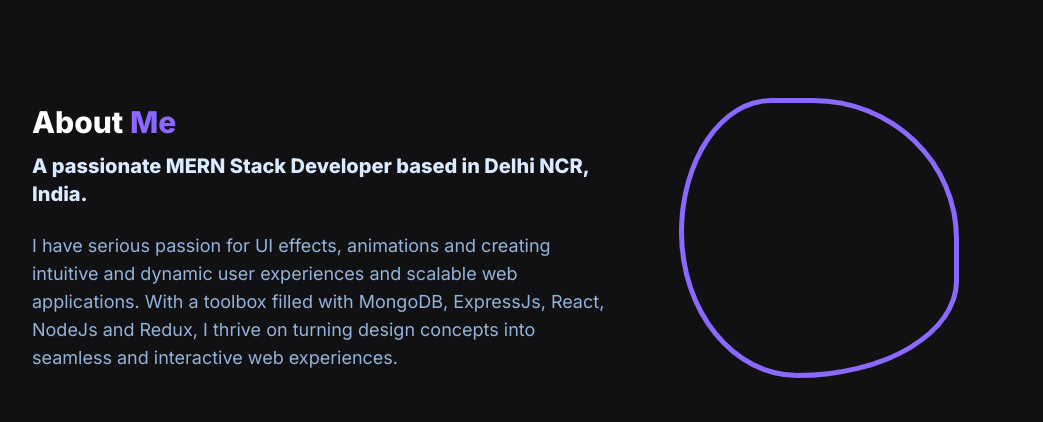
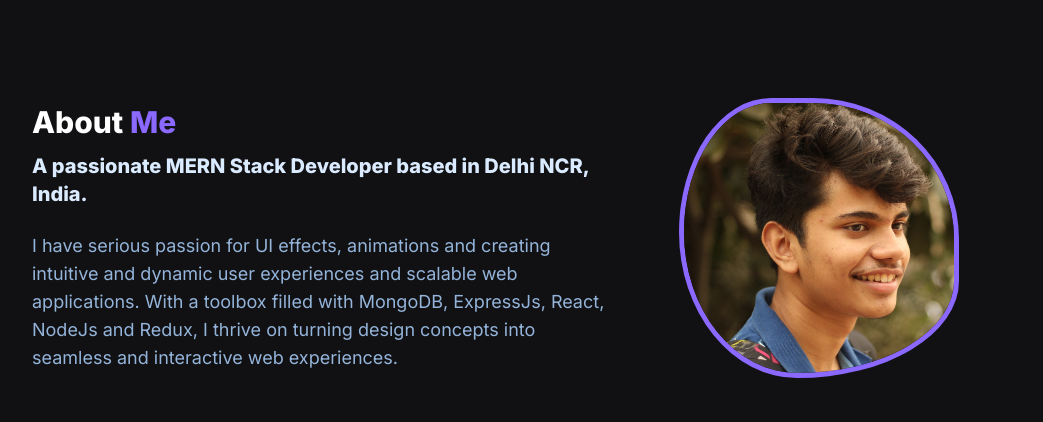
Before and after one commit to Tweekaayush/portfolio-2.0, a React (Vite) app: page / in a window 1280 px wide. Shown: the part 802-1224 px from the top of the page, without its empty margins (118-1161 px from the left). Built offline with nearby package versions, Linux system fonts and the light colour scheme.

Commit message:
update profile img

```diff
--- a/src/components/sections/About.jsx
+++ b/src/components/sections/About.jsx
@@ -29,11 +29,12 @@ const About = () => {
         <div className="flex flex-col items-center gap-4 md:flex-row w-full mb-10">
           <div className="mb-10 md:mb-0 md:basis-2/5 md:order-2">
             <div className="about-img w-full">
-              {/* <img
-                src="/images/IMG_1733.JPG"
+              <img
+                src="/images/profile-img.jpg"
                 alt="aayush dobriyal"
                 className="w-full h-full object-left object-cover"
-              /> */}
+                lazy='loading'
+              />
             </div>
           </div>
           <div className="md:basis-3/5 md:order-1">
```
Also changed, not shown: public/images/profile-img.jpg (added).
